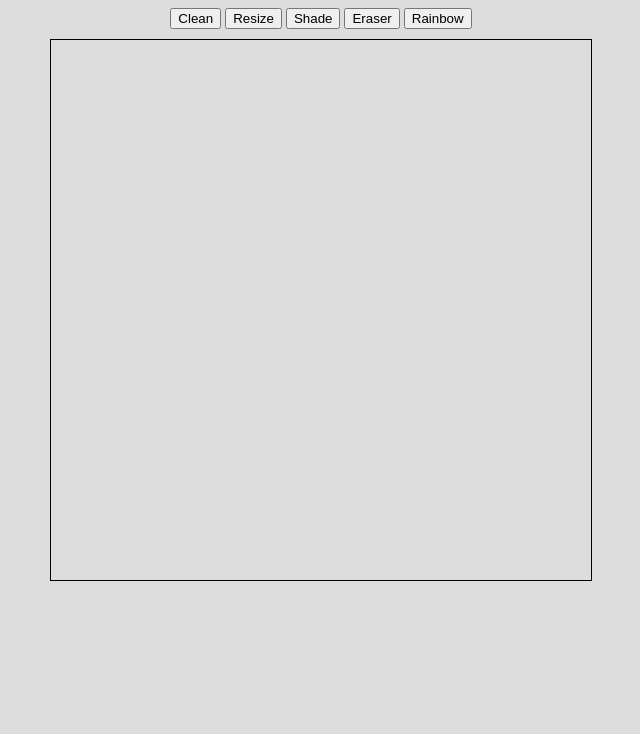
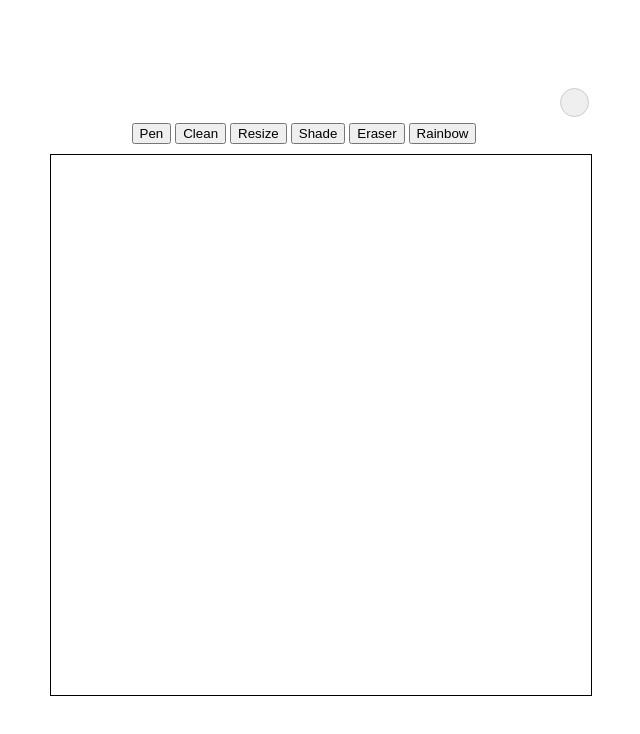
Before and after one commit to Isashi/Etch-A-Sketch, a plain HTML site: page etch-a-sketch.html in a window 1280 px wide. Shown: the whole page, without its empty margins (319-959 px from the left). Drawn offline with nearby package versions, Linux system fonts and the light colour scheme.

Commit message:
added colorpicker, fucked up shade e rainbow

```diff
--- /dev/null
+++ b/color.html
@@ -0,0 +1,29 @@
+<!DOCTYPE html PUBLIC "-//W3C//DTD XHTML 1.0 Strict//EN" "http://www.w3.org/TR/xhtml1/DTD/xhtml1-strict.dtd">
+<html xmlns="http://www.w3.org/1999/xhtml" lang="en" xml:lang="en">
+
+<head>
+	<meta http-equiv="Content-Type" content="text/html; charset=utf-8" />
+    <title>Tiny Colorpicker: A lightweight cross browser color picker.</title>
+	<link rel="stylesheet" href="tinycolorpicker.css" type="text/css" media="screen"/>
+
+    <script type="text/javascript" src="https://code.jquery.com/jquery-latest.min.js"></script>
+    <!-- build:js jquery.tinycolorpicker.js -->
+    <script type="text/javascript" src="tinycolorpicker.js"></script>
+    <!-- /build -->
+	<script type="text/javascript">
+		$(document).ready(function()
+        {
+			var $box = $('#colorPicker');
+            $box.tinycolorpicker();
+		});
+	</script>
+</head>
+<body>
+    <div id="colorPicker">
+        <a class="color"><div class="colorInner"></div></a>
+        <div class="track"></div>
+        <ul class="dropdown"><li></li></ul>
+        <input type="hidden" class="colorInput"/>
+    </div>
+</body>
+</html>
--- a/etch-a-sketch.html
+++ b/etch-a-sketch.html
@@ -5,14 +5,35 @@
 		<script src="https://ajax.googleapis.com/ajax/libs/jquery/3.1.1/jquery.min.js"></script>
 		<link type="text/css" rel="stylesheet" href="stylesheet.css"/>
 		<script type='text/javascript' src='jquery.js'></script>
+
+
+		<link rel="stylesheet" href="tinycolorpicker.css" type="text/css" media="screen"/>
+    	<script type="text/javascript" src="https://code.jquery.com/jquery-latest.min.js"></script>
+    	<script type="text/javascript" src="tinycolorpicker.js"></script>
+		<script type="text/javascript">
+		$(document).ready(function()
+        {
+			var $box = $('#colorPicker');
+            $box.tinycolorpicker();
+		});
+		</script>
+
+
 	</head>
 	<body>
 		<div id='bottoneria'>
+		<button type="button" id="pen">Pen</button>
 		<button type="button" id="clean">Clean</button>
 		<button type="button" id="resize">Resize</button>
 		<button type="button" id="shade">Shade</button>
 		<button type="button" id="eraser">Eraser</button>
 		<button type="button" id="rainbow">Rainbow</button>
+		<div id="colorPicker">
+        <a class="color"><div class="colorInner"></div></a>
+        <div class="track"></div>
+        <ul class="dropdown"><li></li></ul>
+        <input type="hidden" class="colorInput"/>
+    	</div>
 		</div>
 		<div id='container'></div>
 	</body>
--- a/stylesheet.css
+++ b/stylesheet.css
@@ -10,7 +10,7 @@
 }
 
 .unit{
-	background-color: #DDDDDD;
+	background-color: white;
 	height: 10px;
     width: 10px;
     border-style: solid;
@@ -27,8 +27,16 @@
 
 #bottoneria {
 	text-align: center;
+	top: -1000px;
 }
 
 body {
-	background-color: #DDDDDD;
+	background-color: white;
 }
+
+#colorPicker{
+	display: inline-block;
+	position: absolute;
+    top: 0px;
+    left: 80px;
+}
--- /dev/null
+++ b/tinycolorpicker.css
@@ -0,0 +1,67 @@
+/* COLORPICKER 1 EXAMPLE */
+#colorPicker
+{
+    width:          30px;
+    height:         30px;
+    position: relative;
+    clear: both;
+    margin: 80px auto 20px;
+}
+
+#colorPicker .track {
+    background:     #EFEFEF url(images/text-color.png) no-repeat 50% 50%;
+    height:         150px;
+    width:          150px;
+    padding:        10px;
+    position:       absolute;
+    cursor:         crosshair;
+    float:          left;
+    left:           -71px;
+    top:            -71px;
+    display:        none;
+    border:         1px solid #ccc;
+    z-index:        10;
+    -webkit-border-radius: 150px;
+    -moz-border-radius: 150px;
+    border-radius: 150px;
+
+}
+
+#colorPicker .color {
+    width:          25px;
+    height:         25px;
+    padding:        1px;
+    border:         1px solid #ccc;
+    display:        block;
+    position:       relative;
+    z-index:        11;
+    background-color: #EFEFEF;
+    -webkit-border-radius: 27px;
+    -moz-border-radius: 27px;
+    border-radius: 27px;
+    cursor: pointer;
+}
+
+#colorPicker .colorInner {
+    width:          25px;
+    height:         25px;
+    -webkit-border-radius: 27px;
+    -moz-border-radius: 27px;
+    border-radius: 27px;
+}
+
+#colorPicker .dropdown {
+    list-style: none;
+    display: none;
+    width: 27px;
+    position: absolute;
+    top: 28px;
+    border: 1px solid #ccc;
+    left: 0;
+    z-index: 1000;
+}
+
+#colorPicker .dropdown li{
+    height: 25px;
+    cursor: pointer;
+}
--- /dev/null
+++ b/tinycolorpicker.js
@@ -0,0 +1,312 @@
+;(function(factory) {
+    if(typeof define === 'function' && define.amd) {
+        define(['jquery'], factory);
+    }
+    else if(typeof exports === 'object') {
+        module.exports = factory(require("jquery"));
+    }
+    else {
+        factory(jQuery);
+    }
+}
+(function($) {
+    var pluginName = "tinycolorpicker"
+    ,   defaults   = {
+            colors : ["#ffffff", "#A7194B","#FE2712","#FB9902","#FABC02","#FEFE33","#D0EA2B","#66B032","#0391CE","#0247FE","#3D01A5","#8601AF"]
+        ,   backgroundUrl : null
+        }
+    ;
+
+    function Plugin($container, options) {
+        /**
+         * The options of the colorpicker extended with the defaults.
+         *
+         * @property options
+         * @type Object
+         */
+        this.options = $.extend({}, defaults, options);
+
+        /**
+         * @property _defaults
+         * @type Object
+         * @private
+         * @default defaults
+         */
+        this._defaults = defaults;
+
+        /**
+         * @property _name
+         * @type String
+         * @private
+         * @final
+         * @default 'tinycolorpicker'
+         */
+        this._name = pluginName;
+
+        var self = this
+        ,   $track = $container.find(".track")
+        ,   $color = $container.find(".color")
+        ,   $canvas = null
+        ,   $colorInput = $container.find(".colorInput")
+        ,   $dropdown = $container.find(".dropdown")
+        ,   $dropdownItem = $dropdown.find("li").remove()
+
+        ,   context = null
+        ,   mouseIsDown = false
+        ,   hasCanvas = !!document.createElement("canvas").getContext
+        ,   touchEvents = "ontouchstart" in document.documentElement
+        ;
+
+        /**
+         * The current active color in hex.
+         *
+         * @property colorHex
+         * @type String
+         * @default ""
+         */
+        this.colorHex = "";
+
+        /**
+         * The current active color in rgb.
+         *
+         * @property colorRGB
+         * @type String
+         * @default ""
+         */
+        this.colorRGB = "";
+
+        /**
+         * @method _initialize
+         * @private
+         */
+        function _initialize() {
+            if(hasCanvas) {
+                $canvas = $("<canvas></canvas>");
+                $track.append($canvas);
+
+                context = $canvas[0].getContext( "2d" );
+
+                _setImage();
+            }
+            else {
+                $.each(self.options.colors, function(index, color) {
+                    var $clone = $dropdownItem.clone();
+
+                    $clone.css("backgroundColor", color);
+                    $clone.attr("data-color", color);
+
+                    $dropdown.append($clone);
+                });
+            }
+
+            _setEvents();
+
+            return self;
+        }
+
+        /**
+         * @method _setImage
+         * @private
+         */
+        function _setImage() {
+            var colorPicker = new Image()
+            ,   backgroundUrl = $track.css("background-image").replace(/"/g, "").replace(/url\(|\)$/ig, "")
+            ;
+
+            colorPicker.crossOrigin = "Anonymous";
+            $track.css("background-image", "none");
+
+            $(colorPicker).load(function() {
+                $canvas.attr("width", this.width);
+                $canvas.attr("height", this.height);
+
+                context.drawImage(colorPicker, 0, 0, this.width, this.height);
+            });
+
+            colorPicker.src = self.options.backgroundUrl || backgroundUrl;
+        }
+
+        /**
+         * @method _setEvents
+         * @private
+         */
+        function _setEvents() {
+            var eventType = touchEvents ? "touchstart" : "mousedown";
+
+            if(hasCanvas) {
+                $color.bind(eventType, function(event) {
+                    event.preventDefault();
+                    event.stopPropagation();
+
+                    $track.toggle();
+
+                    $(document).bind("mousedown.colorpicker", function(event) {
+                        $(document).unbind(".colorpicker");
+
+                        self.close();
+                    });
+                });
+
+                if(!touchEvents) {
+                    $canvas.mousedown(function(event) {
+                        mouseIsDown = true;
+
+                        _getColorCanvas(event);
+
+                        $(document).bind("mouseup.colorpicker", function(event) {
+                            $(document).unbind(".colorpicker");
+
+                            self.close();
+
+                            return false;
+                        });
+
+                        return false;
+                    });
+
+                    $canvas.mousemove(_getColorCanvas);
+                }
+                else {
+                    $canvas.bind("touchstart", function(event) {
+                        mouseIsDown = true;
+
+                        _getColorCanvas(event.originalEvent.touches[0]);
+
+                        return false;
+                    });
+
+                    $canvas.bind("touchmove", function(event) {
+                        _getColorCanvas(event.originalEvent.touches[0]);
+
+                        return false;
+                    });
+
+                    $canvas.bind("touchend", function(event) {
+                        self.close();
+
+                        return false;
+                    });
+                }
+            }
+            else {
+                $color.bind("mousedown", function(event) {
+                    event.preventDefault();
+                    event.stopPropagation();
+
+                    $dropdown.toggle();
+                });
+
+                $dropdown.delegate("li", "mousedown", function(event) {
+                    event.preventDefault();
+                    event.stopImmediatePropagation();
+
+                    var color = $(this).attr("data-color");
+
+                    self.setColor(color);
+
+                    $dropdown.hide();
+                });
+            }
+        }
+
+        /**
+         * @method _getColorCanvas
+         * @private
+         */
+        function _getColorCanvas(event) {
+            if(mouseIsDown) {
+                var $target = $(event.target)
+                ,   offset = $target.offset()
+                ,   colorData = context.getImageData(event.pageX - offset.left, event.pageY - offset.top, 1, 1).data
+                ;
+
+                self.setColor("rgb(" + colorData[0] + "," + colorData[1] + "," + colorData[2] + ")");
+
+                /**
+                 * The change event will trigger when a new color is set.
+                 *
+                 * @event change
+                 */
+                $container.trigger("change", [self.colorHex, self.colorRGB]);
+            }
+        }
+
+        /**
+         * Set the color to a given hex or rgb color.
+         *
+         * @method setColor
+         * @chainable
+         */
+        this.setColor = function(color) {
+            if(color.indexOf("#") >= 0) {
+                self.colorHex = color;
+                self.colorRGB = self.hexToRgb(self.colorHex);
+            }
+            else {
+                self.colorRGB = color;
+                self.colorHex = self.rgbToHex(self.colorRGB);
+            }
+
+            $color.find(".colorInner").css("backgroundColor", self.colorHex);
+            $colorInput.val(self.colorHex);
+        };
+
+        /**
+         * Close the picker
+         *
+         * @method close
+         * @chainable
+         */
+        this.close = function() {
+            mouseIsDown = false;
+
+            $track.hide();
+        };
+
+        /**
+         * Convert hex to rgb
+         *
+         * @method hexToRgb
+         * @chainable
+         */
+        this.hexToRgb = function(hex) {
+            var result = /^#?([a-f\d]{2})([a-f\d]{2})([a-f\d]{2})$/i.exec(hex);
+
+            return "rgb(" + parseInt(result[1], 16) + "," + parseInt(result[2], 16) + "," + parseInt(result[3], 16) + ")";
+        };
+
+        /**
+         * Convert rgb to hex
+         *
+         * @method rgbToHex
+         * @chainable
+         */
+        this.rgbToHex = function(rgb) {
+            var result = rgb.match(/\d+/g);
+
+            function hex(x) {
+                var digits = new Array("0", "1", "2", "3", "4", "5", "6", "7", "8", "9", "A", "B", "C", "D", "E", "F");
+                return isNaN(x) ? "00" : digits[(x - x % 16 ) / 16] + digits[x % 16];
+            }
+
+            return "#" + hex(result[0]) + hex(result[1]) + hex(result[2]);
+        };
+
+       return _initialize();
+    }
+
+    /**
+     * @class tinycolorpicker
+     * @constructor
+     * @param {Object} options
+        @param {Array} [options.colors=[]] fallback colors for old browsers (ie8-).
+        @param {String} [options.backgroundUrl=''] It will look for a css image on the track div. If not found it will look if there's a url in this property.
+     */
+    $.fn[pluginName] = function(options) {
+        return this.each(function() {
+            if(!$.data(this, "plugin_" + pluginName)) {
+                $.data(this, "plugin_" + pluginName, new Plugin($(this), options));
+            }
+        });
+    };
+}));
```
Also changed, not shown: jquery.js (+20 -13 lines), images/text-color.png (added), 1 other file.
